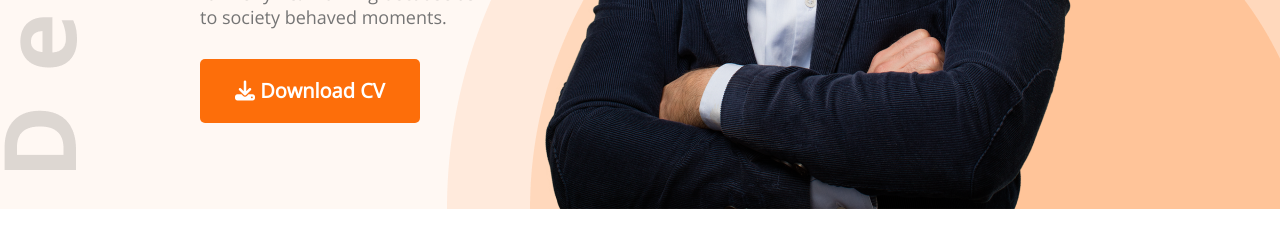
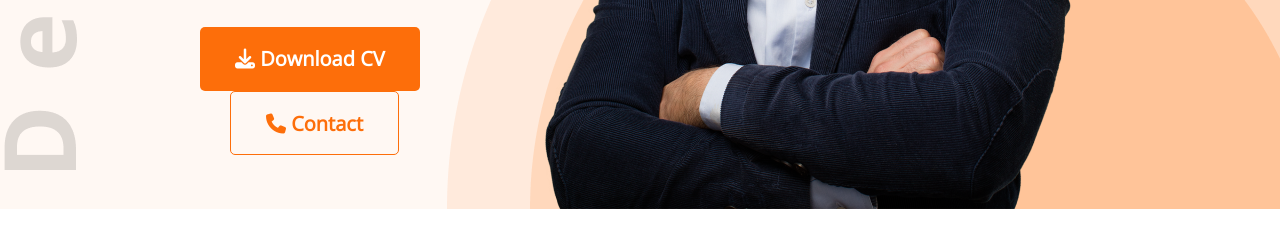
Before and after one commit to Rashed967/developer-portfolio, a plain HTML site: page index.html in a window 1280 px wide. Shown: the part 631-878 px from the top of the page. Drawn offline with nearby package versions, Linux system fonts and the light colour scheme.

Commit message:
contact button added

```diff
--- a/index.html
+++ b/index.html
@@ -28,6 +28,7 @@
             <h1 class="banner-title">Mary Hardy</h1>
             <p class="banner-description">Shot what able cold new see hold.Friendly as an betrayed formerly he. Morning because as to society behaved moments.</p>
             <button class="btn-primary"> <i class="fa-solid fa-download"></i>  Download CV</button>
+            <button class="btn-primary btn-phone"> <i class="fa-solid fa-phone"></i>  Contact </button>
             </div>
             <img src="images/hardy.png" alt="">
         </div>
--- a/styles/portfolio.css
+++ b/styles/portfolio.css
@@ -76,6 +76,12 @@ nav ul li {
     color: #757575;
     font-size: 18px;
     margin-bottom: 30px;
+}
+.btn-phone{
+    background-color: transparent;
+    color: #FD6E0A;
+    margin-left: 30px;
+    border: 1px solid #FD6E0A;
 }
 
 /* main section styles  */
```
